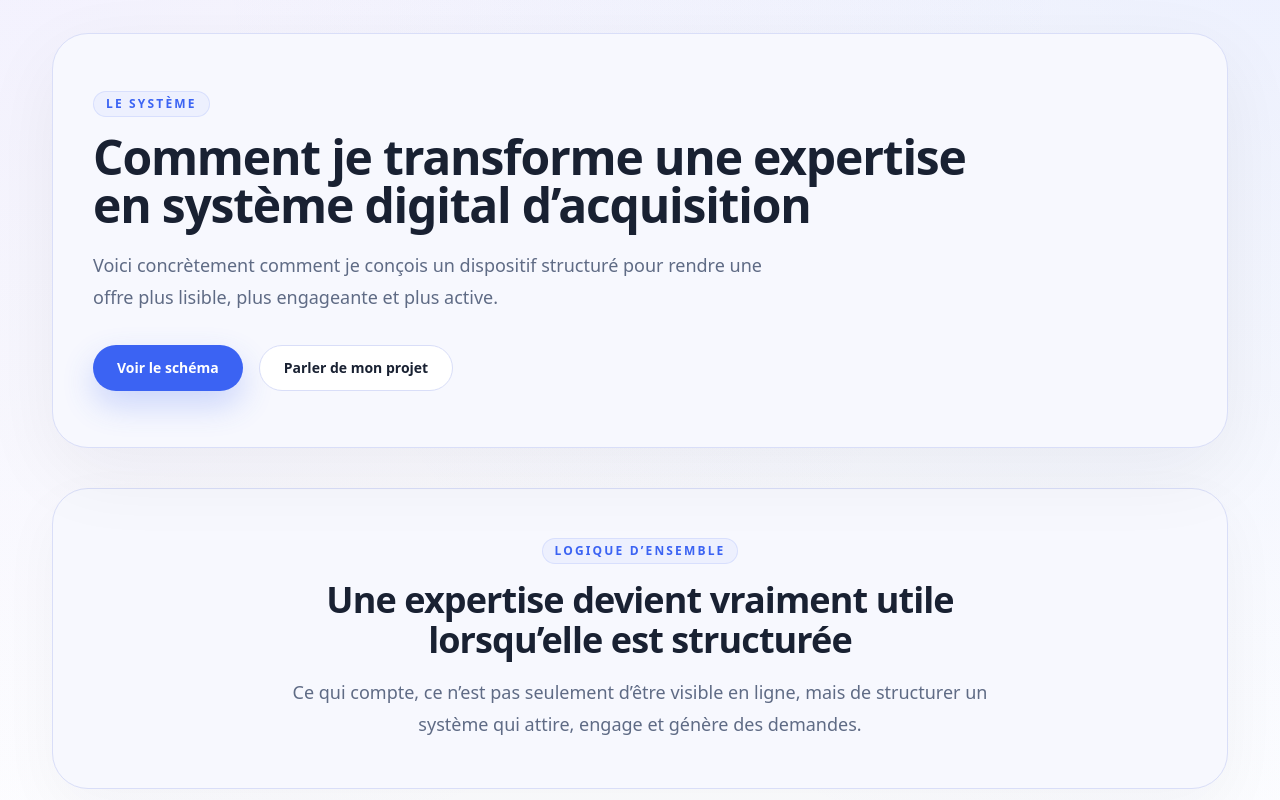
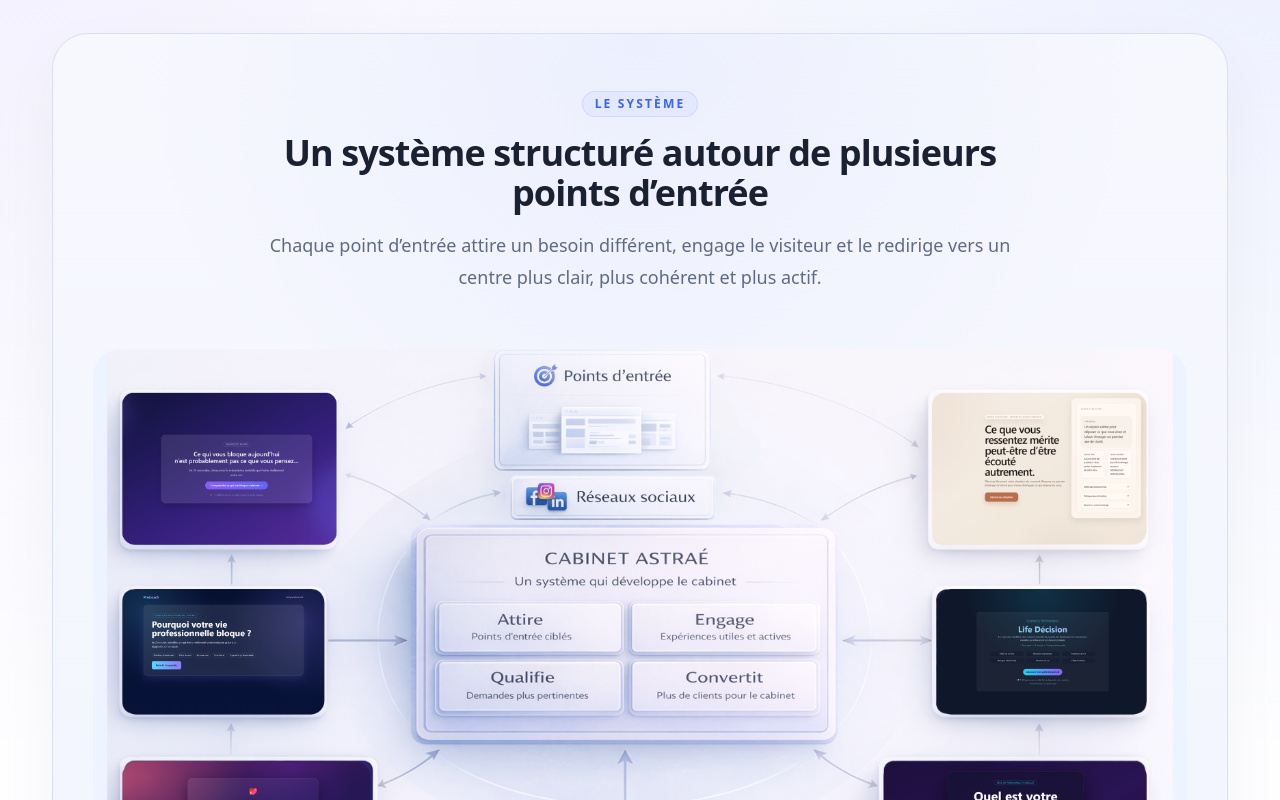
Before and after one commit to arnaudcrestey/portail-site-vitrine, a Next.js app: page /systeme in a window 1280 px wide. Shown: the part 160-960 px from the top of the page. Built offline with nearby package versions, Linux system fonts and the light colour scheme.

Commit message:
Update page.tsx

```diff
--- a/app/systeme/page.tsx
+++ b/app/systeme/page.tsx
@@ -5,7 +5,7 @@ import type { Metadata } from 'next';
 export const metadata: Metadata = {
   title: 'Le système | Arnaud Crestey',
   description:
-    "Comment Arnaud Crestey transforme une expertise en système digital clair, structuré et orienté acquisition.",
+    "Comment Arnaud Crestey structure un système digital clair, cohérent et orienté acquisition.",
 };
 
 const astraeBlocks = [
@@ -45,71 +45,17 @@ const benefits = [
 export default function SystemePage() {
   return (
     <>
-      <section className="section-spacing pb-8">
-        <div className="container-layout">
-          <div className="relative overflow-hidden rounded-[36px] border border-[#d9def8] bg-[#f7f8fe] px-6 py-10 shadow-[0_25px_80px_rgba(15,23,42,0.06)] sm:px-8 sm:py-12 lg:px-10 lg:py-14">
-            <div className="relative max-w-4xl">
-              <span className="section-eyebrow">Le système</span>
-
-              <h1 className="mt-4 max-w-4xl text-4xl font-semibold tracking-tight text-ink sm:text-5xl">
-                Comment je transforme une expertise en système digital d’acquisition
-              </h1>
-
-              <p className="mt-5 max-w-2xl text-lg leading-8 text-slate">
-                Voici concrètement comment je conçois un dispositif structuré pour rendre une offre
-                plus lisible, plus engageante et plus active.
-              </p>
-
-              <div className="mt-8 flex flex-wrap gap-4">
-                <Link
-                  href="#schema"
-                  className="inline-flex items-center justify-center rounded-full bg-primary px-6 py-3 text-sm font-semibold text-white shadow-[0_14px_32px_rgba(59,99,243,0.24)] transition hover:-translate-y-0.5"
-                >
-                  Voir le schéma
-                </Link>
-
-                <Link
-                  href="/#contact"
-                  className="inline-flex items-center justify-center rounded-full border border-[#d9def8] bg-white px-6 py-3 text-sm font-semibold text-ink transition hover:border-primary/30 hover:text-primary"
-                >
-                  Parler de mon projet
-                </Link>
-              </div>
-            </div>
-          </div>
-        </div>
-      </section>
-
-      <section className="pb-8 pt-2">
-        <div className="container-layout">
-          <div className="rounded-[36px] border border-[#d9def8] bg-[#f7f8fe] px-6 py-10 shadow-[0_20px_60px_rgba(15,23,42,0.04)] sm:px-8 sm:py-12 lg:px-10">
-            <div className="mx-auto max-w-3xl text-center">
-              <span className="section-eyebrow">Logique d’ensemble</span>
-
-              <h2 className="mt-4 text-3xl font-semibold tracking-tight text-ink sm:text-4xl">
-                Une expertise devient vraiment utile lorsqu’elle est structurée
-              </h2>
-
-              <p className="mt-4 text-lg leading-8 text-slate">
-                Ce qui compte, ce n’est pas seulement d’être visible en ligne, mais de structurer un
-                système qui attire, engage et génère des demandes.
-              </p>
-            </div>
-          </div>
-        </div>
-      </section>
-
-      <section id="schema" className="pb-8 pt-2">
+      <section id="schema" className="section-spacing pb-8">
         <div className="container-layout">
           <div className="relative overflow-hidden rounded-[36px] border border-[#d9def8] bg-[linear-gradient(180deg,#f7f8fe_0%,#f2f5ff_100%)] px-6 py-10 shadow-[0_20px_60px_rgba(15,23,42,0.04)] sm:px-8 sm:py-12 lg:px-10 lg:py-14">
             <div className="pointer-events-none absolute inset-0 bg-[radial-gradient(circle_at_top,rgba(59,99,243,0.06),transparent_38%)]" />
 
             <div className="relative mx-auto max-w-3xl text-center">
-              <span className="section-eyebrow">Vision du système</span>
+              <span className="section-eyebrow">Le système</span>
 
-              <h2 className="mt-4 text-3xl font-semibold tracking-tight text-ink sm:text-4xl">
+              <h1 className="mt-4 text-3xl font-semibold tracking-tight text-ink sm:text-4xl">
                 Un système structuré autour de plusieurs points d’entrée
-              </h2>
+              </h1>
 
               <p className="mt-4 text-lg leading-8 text-slate">
                 Chaque point d’entrée attire un besoin différent, engage le visiteur et le redirige
@@ -118,14 +64,14 @@ export default function SystemePage() {
             </div>
 
             <div className="relative mt-14">
-              <div className="overflow-hidden rounded-[32px] border border-[#d9def8] bg-white shadow-[0_24px_70px_rgba(15,23,42,0.08)]">
+              <div className="overflow-hidden rounded-[28px] bg-transparent">
                 <Image
                   src="/images/schema-cabinet-astrae.png"
                   alt="Schéma du système digital d’acquisition autour de plusieurs points d’entrée"
                   width={1680}
                   height={945}
                   priority
-                  className="h-auto w-full object-contain"
+                  className="h-auto w-full object-cover"
                 />
               </div>
             </div>
@@ -136,6 +82,15 @@ export default function SystemePage() {
                 complémentaires qui attirent, qualifient et orientent vers un centre clair,
                 cohérent et actif.
               </p>
+            </div>
+
+            <div className="mt-8 flex justify-center">
+              <Link
+                href="/#contact"
+                className="inline-flex items-center justify-center rounded-full bg-primary px-7 py-3.5 text-sm font-semibold text-white shadow-[0_14px_32px_rgba(59,99,243,0.24)] transition hover:-translate-y-0.5"
+              >
+                Parler de mon projet
+              </Link>
             </div>
           </div>
         </div>
```
